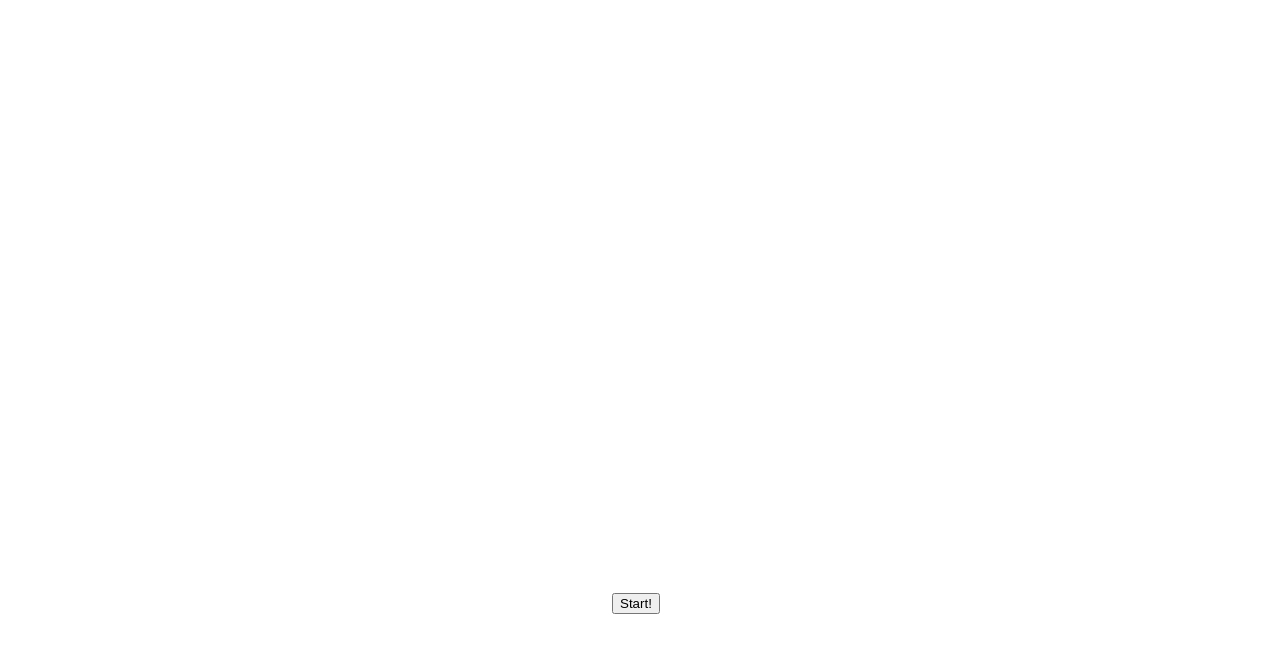
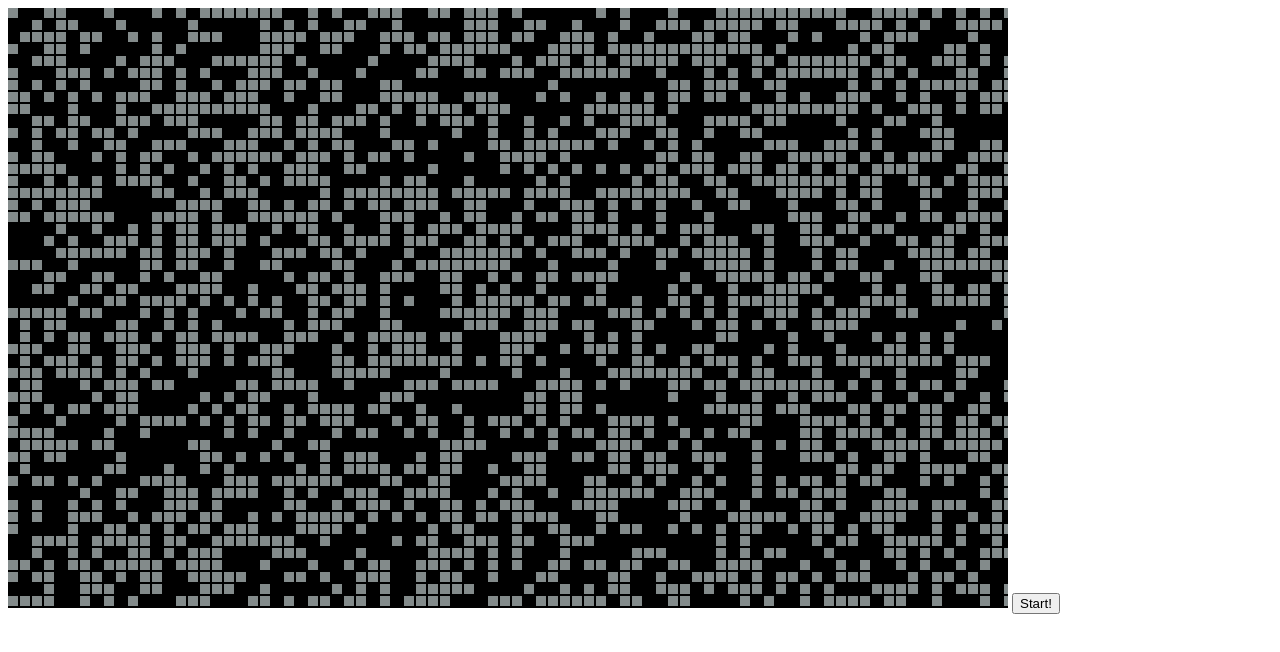
Before and after one commit to jondell518/AIPrototypes1, a plain HTML site: page index.html in a window 1280 px wide. Drawn offline with Linux system fonts and the light colour scheme.

Commit message:
newest updates

```diff
--- a/index.html
+++ b/index.html
@@ -3,7 +3,7 @@
 
 
 <body>
-	<canvas id = "mycanvas" width = "600" height="600"></canvas>
+	<canvas id = "mycanvas" width = "1000" height="600"></canvas>
 	<button id = "startButton" type="button">Start!</button>
 
 
--- a/main.js
+++ b/main.js
@@ -37,16 +37,16 @@ var cell = function(x,y,bool) {
 	returnObj.y = y;
 	returnObj.b = bool;
 	returnObj.reDraw = function(){
-		if(returnObj.b == true) {
-			//console.log("they are the same!");
-			ctx.fillStyle = "#FFFFFF";
-			var posX = returnObj.x*(cellDimension+offset);
-			var posY = returnObj.y*(cellDimension+offset);
-			ctx.fillRect(posX,posY,cellDimension, cellDimension);
-		}
+		// if(returnObj.b == true) {
+		// 	//console.log("they are the same!");
+		// 	ctx.fillStyle = "#ffff00";
+		// 	var posX = returnObj.x*(cellDimension+offset);
+		// 	var posY = returnObj.y*(cellDimension+offset);
+		// 	ctx.fillRect(posX,posY,cellDimension, cellDimension);
+		// }
 		if(returnObj.b == false)
 		{
-			ctx.fillStyle = '#000000';
+			ctx.fillStyle = '#838B8B';
 			var posX = returnObj.x*(cellDimension+offset);
 			var posY = returnObj.y*(cellDimension+offset);
 			ctx.fillRect(posX,posY,cellDimension, cellDimension);
@@ -54,16 +54,16 @@ var cell = function(x,y,bool) {
 	};
 	returnObj.draw = function(){
 
-		if(returnObj.b == true) {
-			//console.log(returnObj.b)
-			ctx.fillStyle = "#FFFFFF";
-			var posX = returnObj.x*(cellDimension+offset);
-			var posY = returnObj.y*(cellDimension+offset);
-			ctx.fillRect(posX,posY,cellDimension, cellDimension);
-		}
+		// if(returnObj.b == true) {
+		// 	//console.log(returnObj.b)
+		// 	ctx.fillStyle = "#00000";
+		// 	var posX = returnObj.x*(cellDimension+offset);
+		// 	var posY = returnObj.y*(cellDimension+offset);
+		// 	ctx.fillRect(posX,posY,cellDimension, cellDimension);
+		//  }
 		if(returnObj.b == false)
 		{
-			ctx.fillStyle = '#000000';
+			ctx.fillStyle = '#838B8B';
 			var posX = returnObj.x*(cellDimension+offset);
 			var posY = returnObj.y*(cellDimension+offset);
 			ctx.fillRect(posX,posY,cellDimension, cellDimension);
@@ -78,11 +78,28 @@ var cell = function(x,y,bool) {
 var cells = [];
 var init = function(){
 
+	ctx.fillStyle = "#00000";
+	ctx.fillRect(0,0,1000,600);
+
+
+
 	for(var i = 0; i < numCellsW; i++)
 	{
 		cells[i] = [];
 		for (var j = 0; j < numCellsH; j++) {
-			cells[i][j] = cell(i,j, bool);
+
+			var math = Math.random()*10;
+			var rand = Math.floor(math);
+			var cellBool;
+			console.log(rand)
+			if(rand < 5)
+			{
+				cellBool = true;
+			}
+			else
+				cellBool = false;
+
+			cells[i][j] = cell(i,j, cellBool);
 			cells[i][j].draw();
 		};
 	}
@@ -90,6 +107,8 @@ var init = function(){
 };
 var update = function(tempCells){
 
+	ctx.fillStyle = '#000000';
+	ctx.fillRect(0,0,1000,600);
 
 
 	for(var i =1; i<numCellsW-1;i++)
@@ -145,6 +164,7 @@ var update = function(tempCells){
 			else
 				tempCells[i][j].b = true;
 		}
+
 	}
 
 
```
